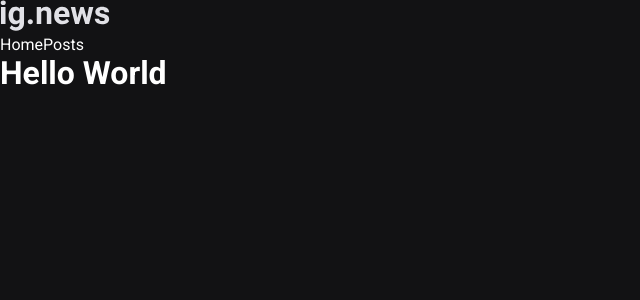
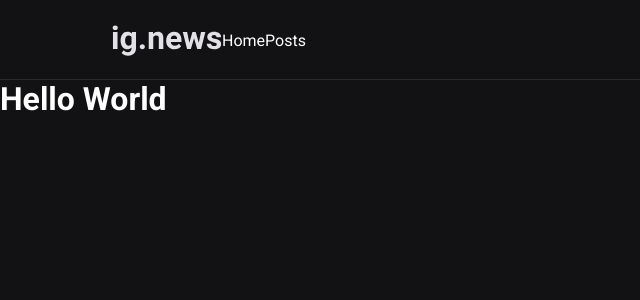
Before and after one commit to smfilho/ignite-ignews, a Next.js app: page / in a window 1280 px wide. Shown: the top 300 px of the page, without its empty margins (0-640 px from the left). Built offline with nearby package versions, Linux system fonts and the light colour scheme.

Commit message:
Doing Header component: some css

```diff
--- a/src/components/Header/styles.module.scss
+++ b/src/components/Header/styles.module.scss
@@ -1,7 +1,14 @@
 .headerContainer {
-
+  height: 5rem;
+  border-bottom: 1px solid var(--gray-800);
 }
 
 .headerContent {
+  max-width: 1120px;
+  height: 5rem;
+  margin: 0 auto;
+  padding: 0 2rem;
 
+  display: flex;
+  align-items: center;
 }
--- a/src/styles/global.scss
+++ b/src/styles/global.scss
@@ -9,6 +9,7 @@
 
   --gray-100: #e1e1e6;
   --gray-300: #a8a8b3;
+  --gray-800: #29292e;
   --gray-900: #121214;
 
   --cyan-500: #61dafb;
```
